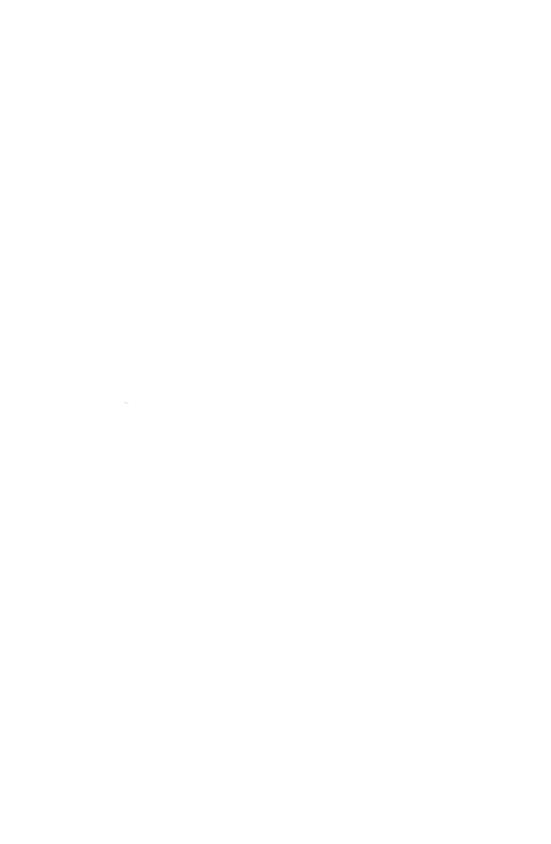
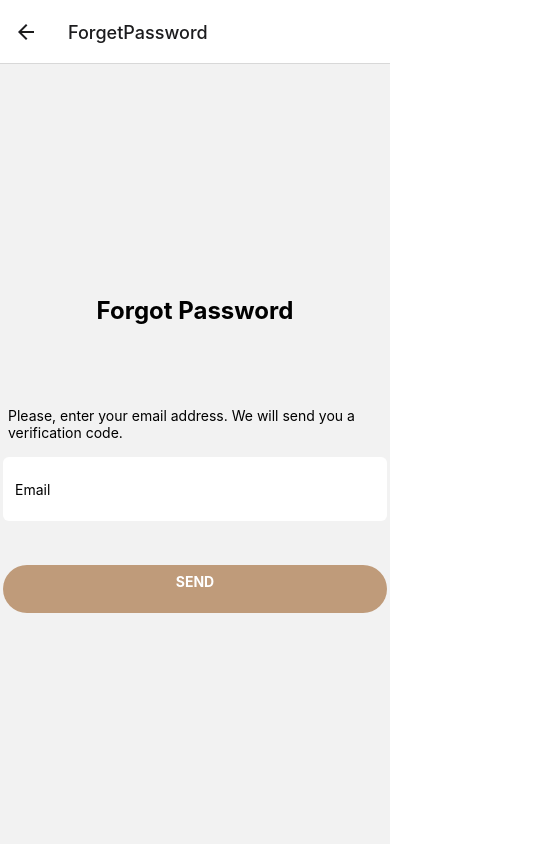
Before and after one commit to slimani-amine/CRAFTY, a React Native app in the folder crafty/: screen /ForgetPassword in a window 390 px wide. Before the commit this address had no page. Shown: the whole page, 551 px wide, since content can reach past the window. Built offline with nearby package versions, Linux system fonts and the light colour scheme.

Commit message:
Forget pass & code confirm screens

```diff
--- a/crafty/App.js
+++ b/crafty/App.js
@@ -5,6 +5,8 @@ import Welcomepage from "./screens/Welcomepage";
 import SignUp from "./screens/SignUp";
 import Home from "./screens/Home";
 import Login from "./screens/Login";
+import ForgetPassword from "./screens/ForgetPassword";
+import CodeConfirmation from "./screens/CodeConfirmation";
 
 
 const Stack = createStackNavigator();
@@ -17,6 +19,8 @@ export default function App() {
         <Stack.Screen name="Home" component={Home} options={{headerShown:false}} />
         <Stack.Screen name="SignUp" component={SignUp} options={{headerShown:false}} />
         <Stack.Screen name="Login" component={Login} options={{headerShown:false}} />
+        <Stack.Screen name="ForgetPassword" component={ForgetPassword}  />
+        <Stack.Screen name="CodeConfirmation" component={CodeConfirmation}  />
       </Stack.Navigator>
     </NavigationContainer>
   );
--- /dev/null
+++ b/crafty/screens/CodeConfirmation.js
@@ -0,0 +1,22 @@
+import { View, Text, TextInput } from "react-native";
+import React from "react";
+
+const CodeConfirmation = () => {
+  return (
+    <View className="flex flex-col w-full h-full bg-[f9f9f9] items-center">
+      <Text className="font-bold text-2xl mt-44 mr-20">Code Confirmation</Text>
+      <Text className="mt-14 mb-8">
+        Please, enter the code you received via email.
+      </Text>
+      <View className="flex flex-row gap-2 mx-1">
+        <TextInput className="w-20 h-20 pl-3 bg-white rounded-md" />
+        <TextInput className=" w-20 h-20  pl-3 bg-white rounded-md" />
+        <TextInput className=" w-20 h-20  pl-3 bg-white rounded-md" />
+        <TextInput className="w-20 h-20  pl-3 bg-white rounded-md" />
+      </View>
+      <Text className="text-red-500 ml-2">Please make sure you entered the correct code.</Text>
+    </View>
+  );
+};
+
+export default CodeConfirmation;
--- /dev/null
+++ b/crafty/screens/ForgetPassword.js
@@ -0,0 +1,25 @@
+import React from "react";
+import { Text, View, TextInput, TouchableOpacity } from "react-native";
+
+export default function ForgetPassword({ navigation }) {
+  return (
+    <View className="flex flex-col w-full h-full bg-[f9f9f9] items-center justify-center">
+      <Text className="font-bold text-2xl mb-20 ">Forgot Password</Text>
+      <View className="flex flex-row mb-4 ml-2">
+        <Text>
+          Please, enter your email address. We will send you a verification
+          code.
+        </Text>
+      </View>
+      <TextInput
+        className="mb-4 w-96 h-16 pl-3 bg-white rounded-md"
+        placeholder="Email"
+      />
+      <TouchableOpacity
+      className="bg-[#BF9B7A] text-white w-96 h-12 p-2 mt-7 rounded-full items-center"
+     onPress={() => navigation.navigate("CodeConfirmation")}>
+        <Text className="text-center text-white font-bold">SEND</Text>
+      </TouchableOpacity>
+    </View>
+  );
+}
--- a/crafty/screens/Login.js
+++ b/crafty/screens/Login.js
@@ -17,7 +17,8 @@ export default function SignUp({ navigation }) {
         placeholder="Password"
       />
       </View>
-      <TouchableOpacity>
+      <TouchableOpacity
+      onPress={()=>navigation.navigate("ForgetPassword")}>
       <Text className="ml-16"> Forgot your passeword ? </Text>
 
       </TouchableOpacity>
--- a/crafty/screens/SignUp.js
+++ b/crafty/screens/SignUp.js
@@ -35,7 +35,7 @@ export default function SignUp({ navigation }) {
       </TouchableOpacity>
 
       <TouchableOpacity
-        className="bg-[#BF9B7A] text-white w-96 h-12 p-2 mt-7 rounded-full items-center"
+        className="bg-[#BF9B7A] text-white  w-96 h-12 p-2 mt-7 rounded-full items-center"
         onPress={() => navigation.navigate("Login")}
       >
         <Text className="text-center text-white font-bold">SignUp</Text>
```
Also changed, not shown: crafty/package.json (line endings or trailing spaces).
